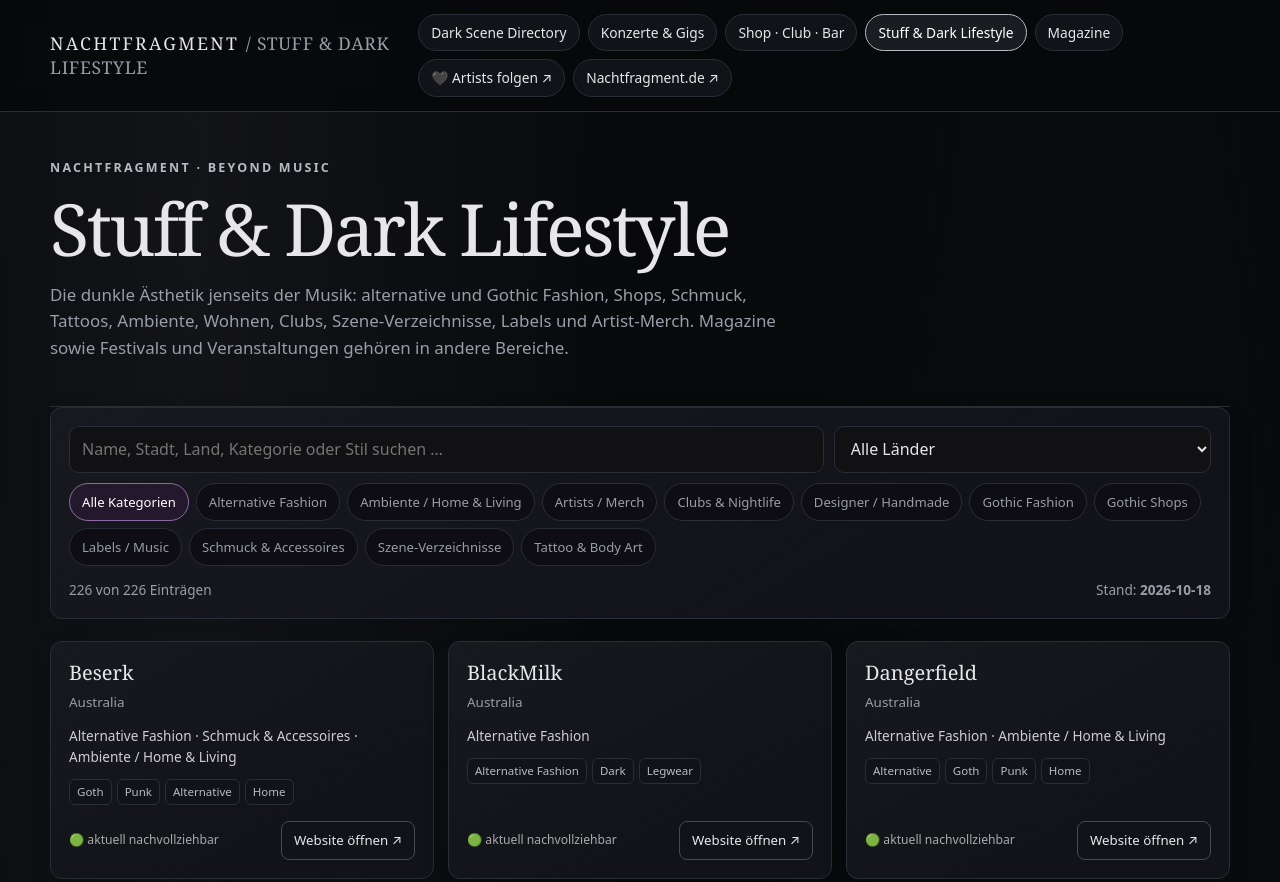
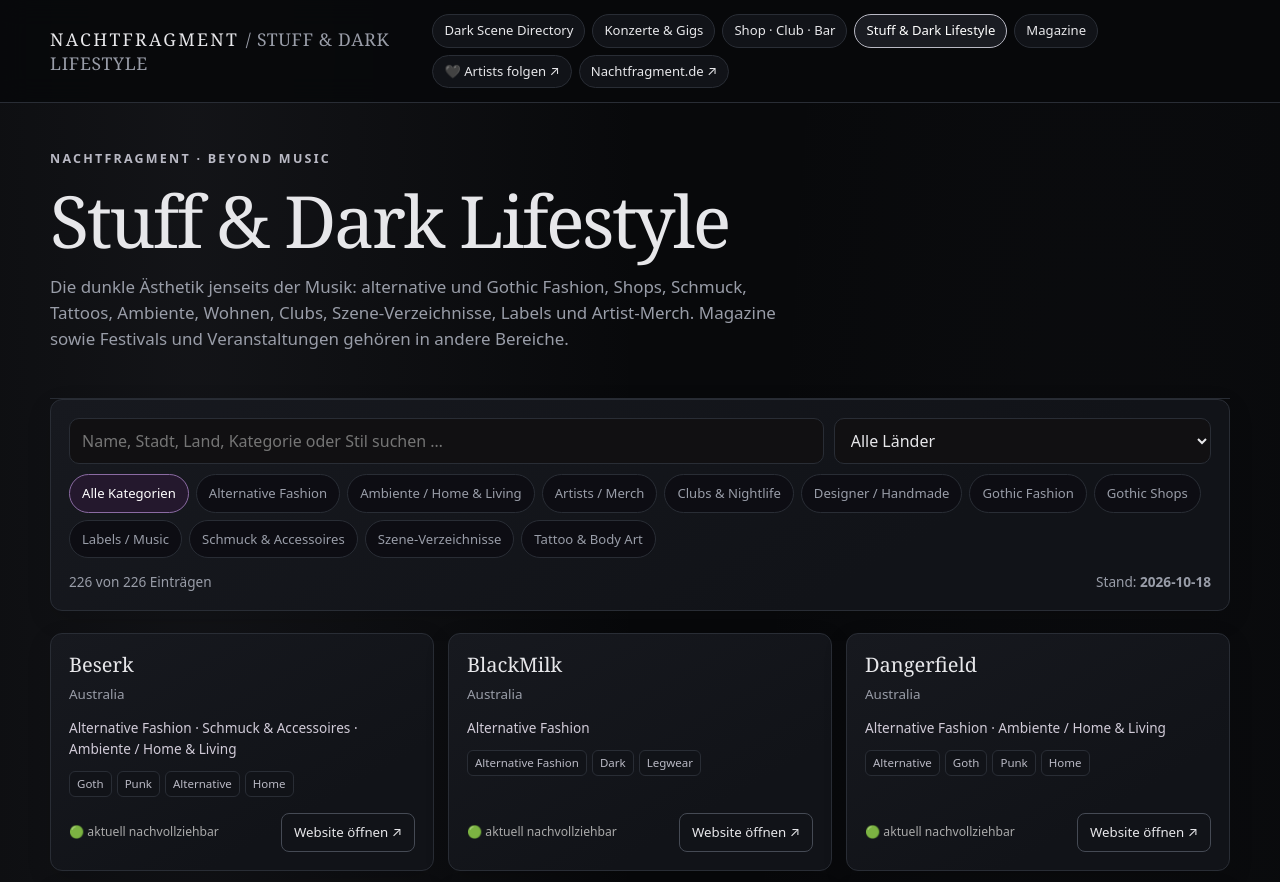
Before and after one commit to niehustorsten-del/nachtfragment-events, a plain HTML site: page Stuff/index.html in a window 1280 px wide. Shown: the top 882 px of the page. Drawn offline with Linux system fonts and the light colour scheme.

Commit message:
Polish shared navigation styling on all pages

```diff
--- a/Stuff/index.html
+++ b/Stuff/index.html
@@ -75,6 +75,13 @@ footer,.footer{border-top:1px solid var(--line);color:var(--muted);padding:24px
 .site-nav nav a:hover,.site-nav nav a[aria-current="page"]{border-color:#b9b9c4;background:#1a1c22;color:#fff!important;text-decoration:none}
 @media(max-width:760px){.site-nav-inner{width:calc(100% - 22px);align-items:flex-start;flex-direction:column;gap:10px;padding:12px 0}.site-nav nav{gap:6px}.site-nav nav a{font-size:.78rem;padding:7px 9px}}
 
+
+/* Navigation auch in den bestehenden Header-Containern der Unterseiten */
+header:not(.hero) nav{display:flex!important;gap:7px;flex-wrap:wrap;align-items:center}
+header:not(.hero) nav a{display:inline-flex;margin:0!important;border:1px solid #292d35;background:#111318;border-radius:999px;padding:7px 11px;color:#e7e7ea!important;text-decoration:none;font-size:.82rem;line-height:1.35;white-space:normal}
+header:not(.hero) nav a:hover,header:not(.hero) nav a[aria-current="page"]{border-color:#b9b9c4;background:#1a1c22;color:#fff!important;text-decoration:none}
+@media(max-width:760px){header:not(.hero) nav{gap:6px}header:not(.hero) nav a{font-size:.78rem;padding:7px 9px}}
+
 </style>
 </head>
 <body>
```
